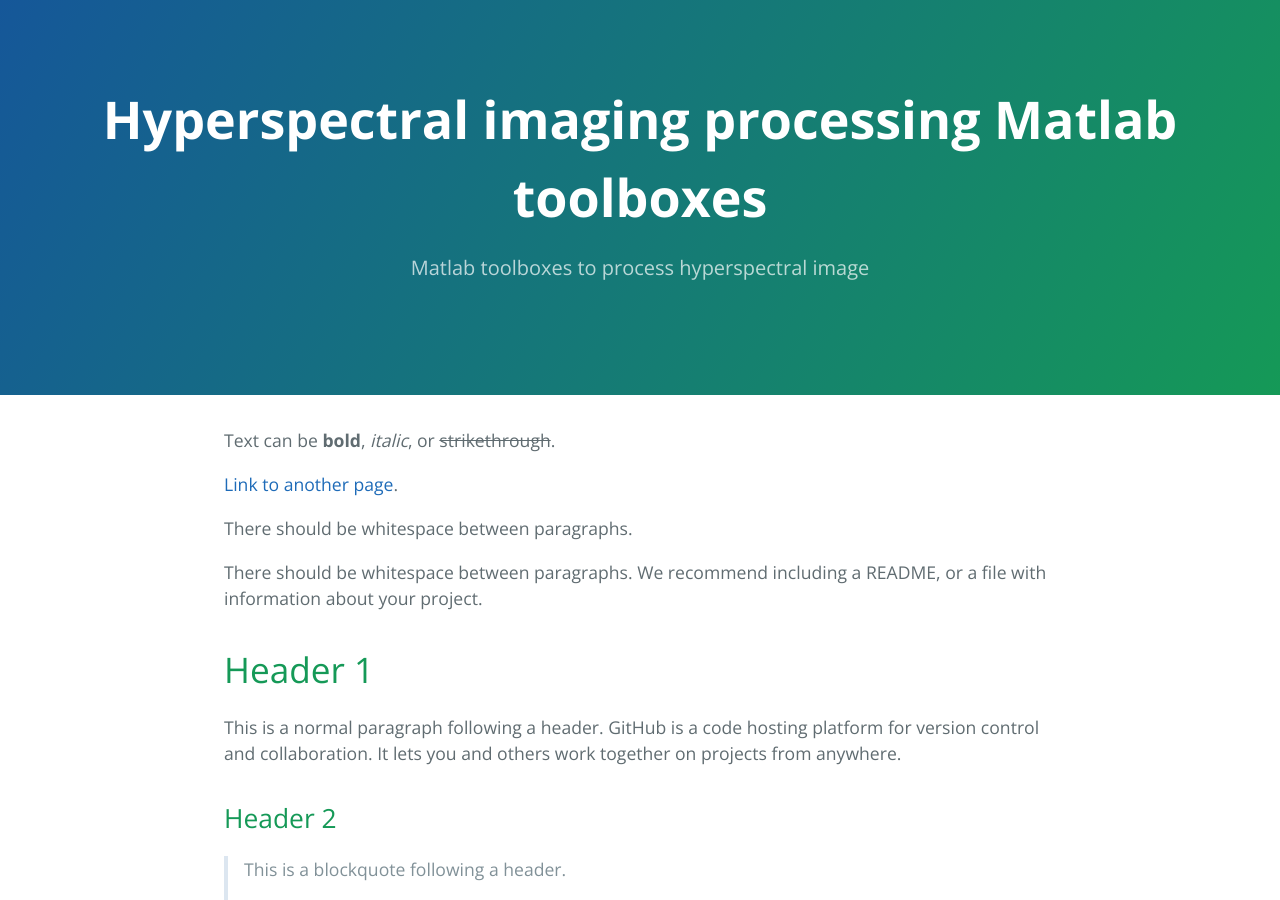
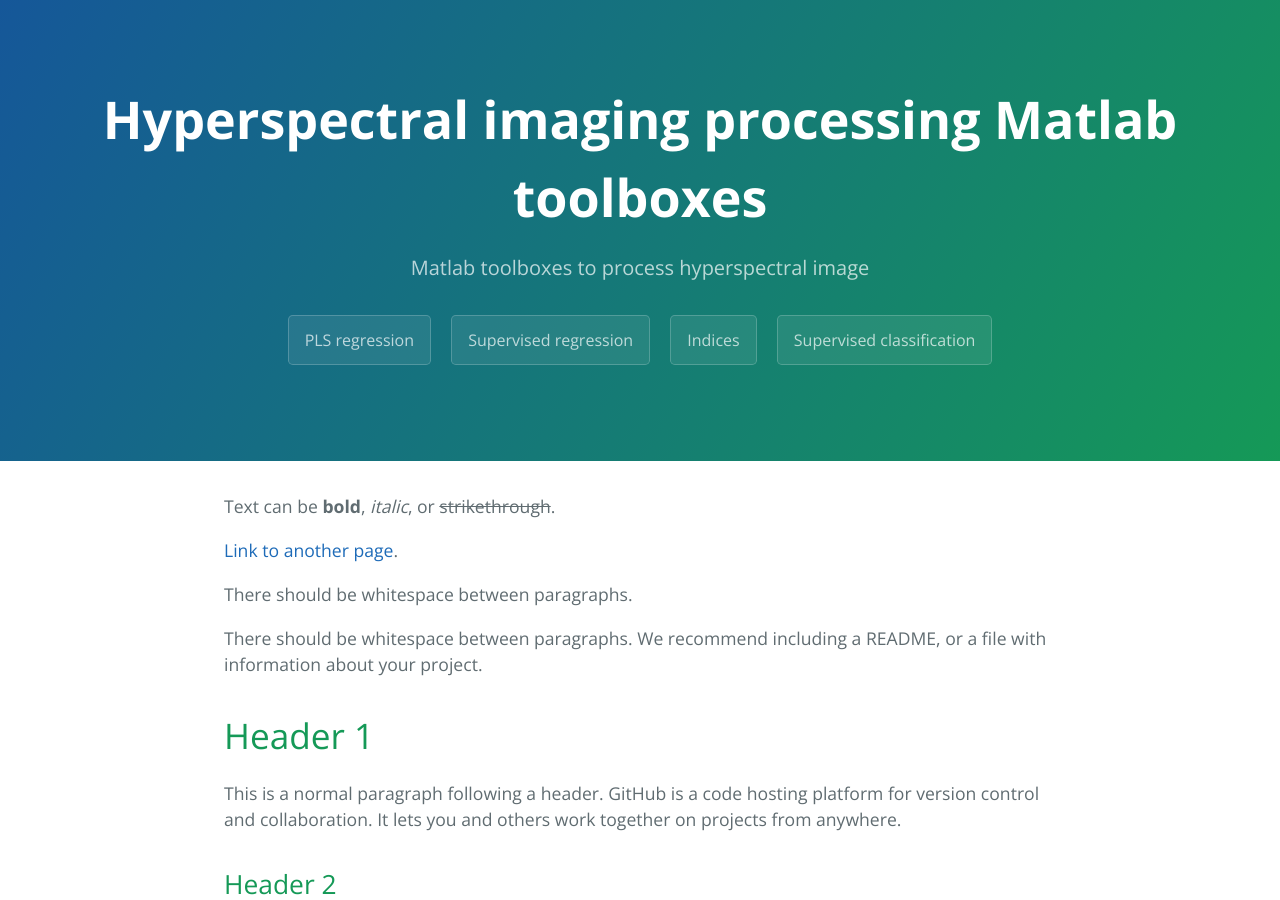
Before and after one commit to JacqKevin/JacqKevin.github.io, a Jekyll site: the page built from index.md, in a window 1280 px wide and 900 px high. Built offline with Jekyll 4.4.1, drawn with Linux system fonts in a browser that asks for light colours.

Commit message:
Update default.html

```diff
--- a/_layouts/default.html
+++ b/_layouts/default.html
@@ -32,6 +32,12 @@
         <a href="{{ site.github.zip_url }}" class="btn">Download .zip</a>
         <a href="{{ site.github.tar_url }}" class="btn">Download .tar.gz</a>
       {% endif %}
+      {% if site.show_onglets %}
+        <a href="{{ https://jacqkevin.github.io/HSI_PLSR/ }}" class="btn">PLS regression</a>
+        <a href="{{ https://jacqkevin.github.io/HSI_Regression/ }}" class="btn">Supervised regression</a>
+	<a href="{{ https://jacqkevin.github.io/HSI_Spectral_Indices/ }}" class="btn">Indices</a>
+	<a href="{{ https://jacqkevin.github.io/HSI_SupervisedClassification/ }}" class="btn">Supervised classification</a>
+      {% endif %}
     </header>
 
     <main id="content" class="main-content" role="main">
```
